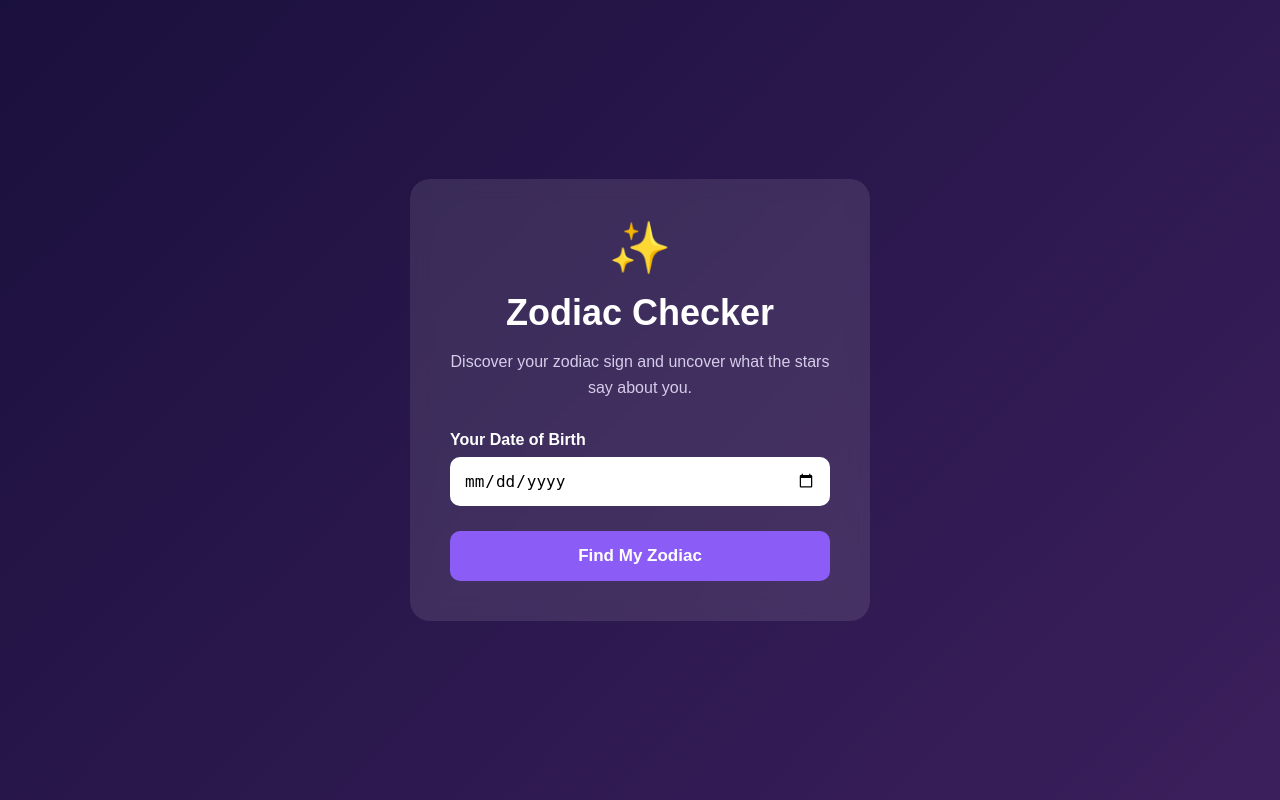
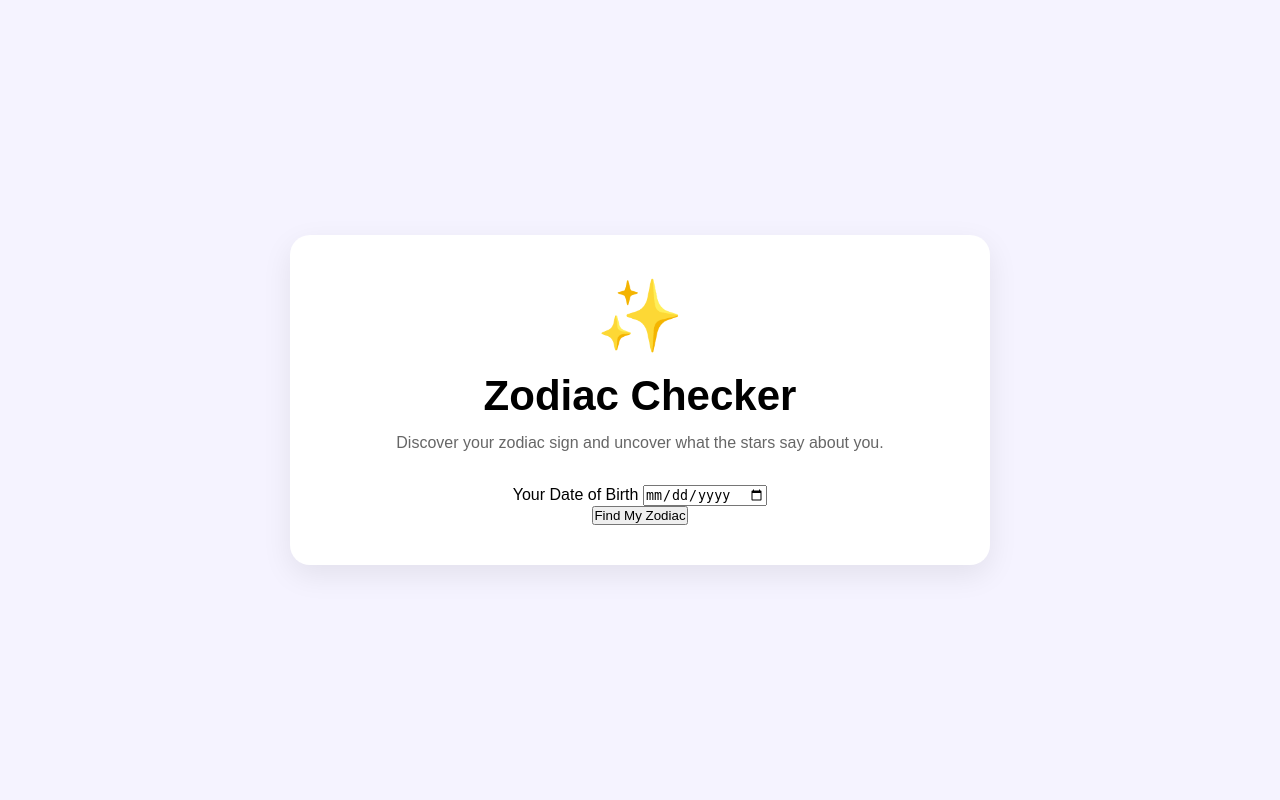
Before and after one commit to OfficialHobs/zodiac-checker, a Flask app: page / in a window 1280 px wide. Run offline with Flask 3, Linux system fonts and the light colour scheme.

Commit message:
updated the css style

```diff
--- a/app.py
+++ b/app.py
@@ -35,9 +35,15 @@ def zodiac():
     matches = []
 # for each match which is aries in match names which is aries, aquirus for example
 # update the list called matches
-#  with the values(informations) of the matches(zodiac data =match)
+#  with the values(informations) of those matches(zodiac data =match)
     for match in match_names:
-        matches.append(zodiac_data[match])
+       match_info = zodiac_data[match]
+
+    matches.append({
+        "name": match,
+        "symbol": match_info["symbol"],
+        "element": match_info["element"]
+    })
 
     return render_template(
         "result.html",
--- a/static/style.css
+++ b/static/style.css
@@ -1,97 +1,77 @@
-*{
+* {
     margin: 0;
     padding: 0;
     box-sizing: border-box;
 }
 
-body{
-    font-family: arial, sans-serif;
-    background: linear-gradient(135deg, #1a103d, #3b1f5c);
+body {
+    font-family: Arial, sans-serif;
     min-height: 100vh;
-
+    background: #f5f3ff;
     display: flex;
     justify-content: center;
     align-items: center;
-
-    color: white;
-
+    padding: 30px;
 }
 
-.container{
+.container {
     width: 100%;
-    max-width: 500px;
-    padding: 20px;
+    max-width: 700px;
 }
 
-.card{
-    background: rgba(255,255,255,0.1);
-    backdrop-filter: blur(10px);
-
+.card {
+    background: white;
+    border-radius: 20px;
     padding: 40px;
-    border-radius: 20px;
-
     text-align: center;
-
-    box-shadow: 0, 20px, 50px rgba(0,0,0,0.3);
+    box-shadow: 0 10px 30px rgba(0, 0, 0, 0.08);
 }
 
 .icon {
-    font-size: 50px;
+    font-size: 70px;
     margin-bottom: 15px;
 }
 
 h1 {
-    font-size: 36px;
-    margin-bottom: 15px;
+    font-size: 42px;
+    margin-bottom: 10px;
 }
 
 .subtitle {
-    color: #d6cdea;
-    line-height: 1.6;
+    color: #666;
     margin-bottom: 30px;
 }
 
-.form-group {
-    text-align: left;
-    margin-bottom: 25px;
+h2 {
+    margin-top: 30px;
+    margin-bottom: 12px;
+    font-size: 22px;
 }
 
-label {
-    display: block;
+h3 {
+    font-size: 20px;
     margin-bottom: 8px;
+}
+
+p {
+    color: #555;
+    line-height: 1.6;
+}
+
+.match {
+    background: #f8f7ff;
+    border-radius: 12px;
+    padding: 18px;
+    margin-top: 12px;
+}
+
+.match p {
+    font-size: 14px;
+}
+
+a {
+    display: inline-block;
+    margin-top: 30px;
+    text-decoration: none;
     font-weight: bold;
 }
-
-input[type="date"] {
-    width: 100%;
-    padding: 14px;
-
-    border: none;
-    border-radius: 10px;
-
-    font-size: 16px;
-    outline: none;
-}
-
-.zodiac-btn {
-    width: 100%;
-    padding: 15px;
-
-    border: none;
-    border-radius: 10px;
-
-    background: #8b5cf6;
-    color: white;
-
-    font-size: 17px;
-    font-weight: bold;
-
-    cursor: pointer;
-
-    transition: 0.3s;
-}
-
-.zodiac-btn:hover {
-    transform: translateY(-2px);
-    opacity: 0.9;
-}
```
